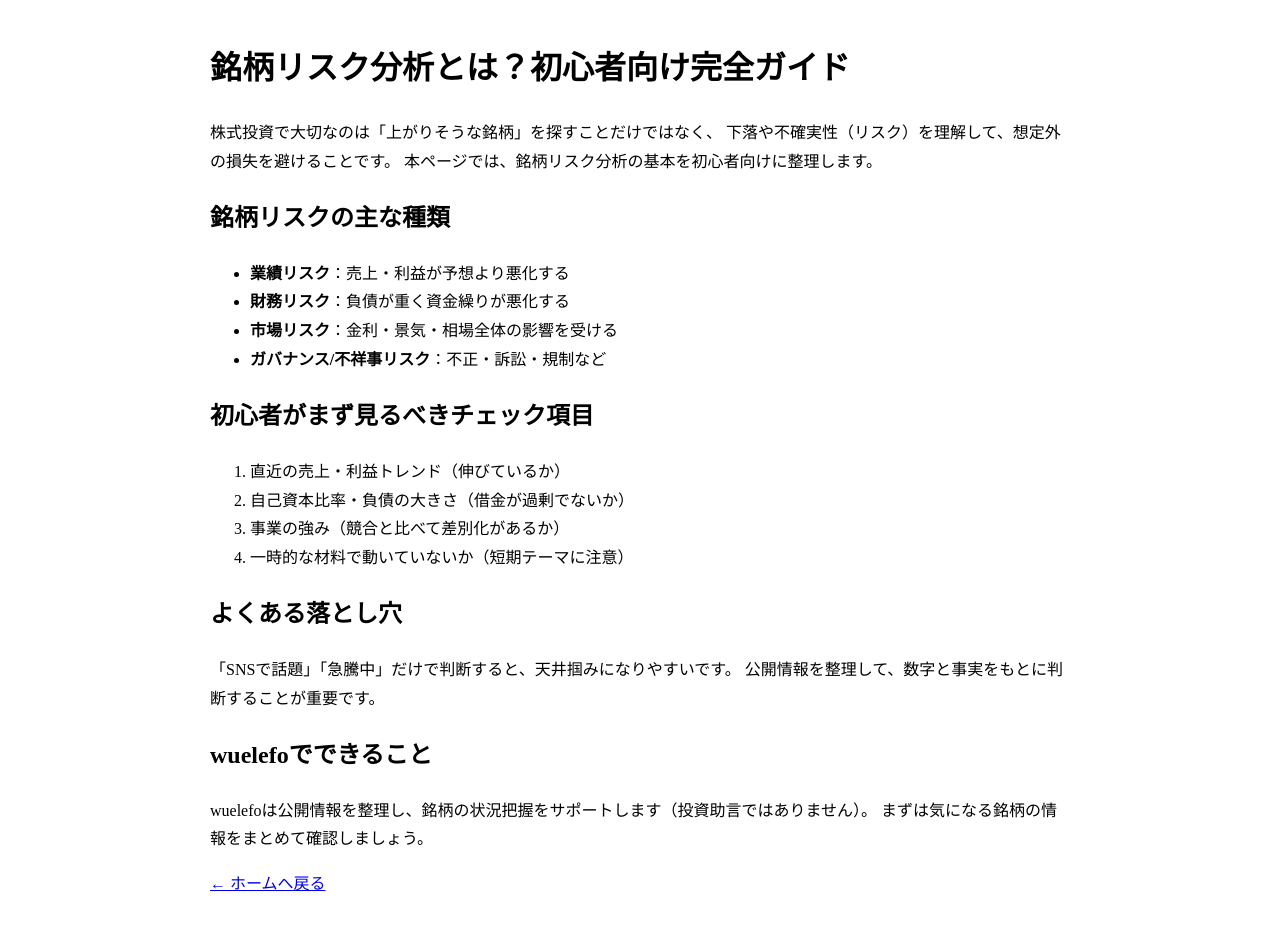
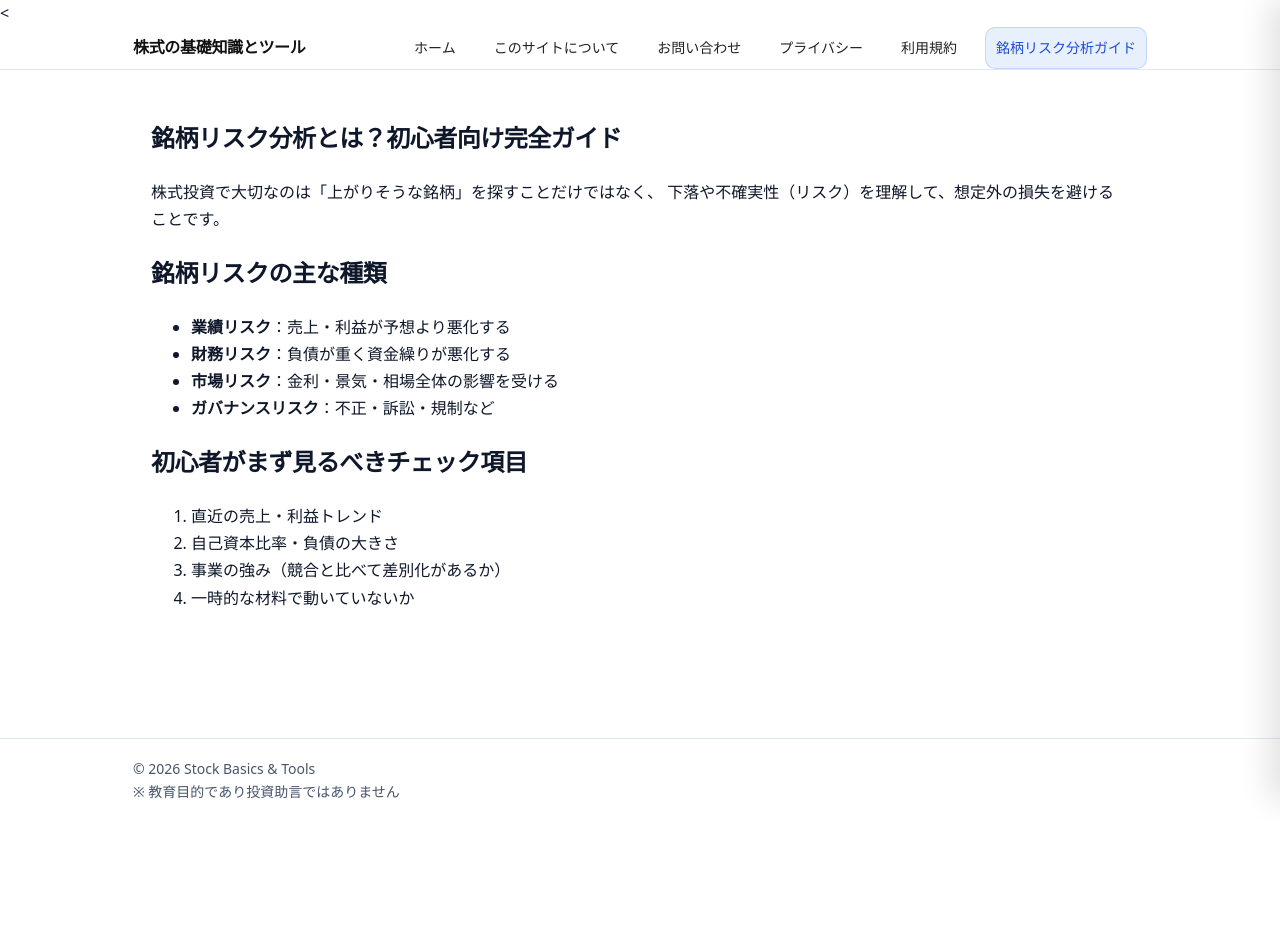
Before and after one commit to kellyrenner15-del/p1, a Flask app: page /stock-risk-guide in a window 1280 px wide. After the commit the page ends 799 px from the top, so only its background shows below. Run offline with Flask 3, Linux system fonts and the light colour scheme.

Commit message:
修改一点信息

```diff
--- a/templates/base.html
+++ b/templates/base.html
@@ -1,15 +1,27 @@
 <!doctype html>
 <html lang="ja">
 <head>
-  <meta charset="utf-8">
-  <meta name="viewport" content="width=device-width, initial-scale=1">
+    <meta charset="utf-8">
+    <meta name="viewport" content="width=device-width, initial-scale=1">
 
-  <title>{% block title %}株式の基礎知識とツール{% endblock %}</title>
-  <meta name="description" content="{% block description %}教育目的の株式情報整理サイト{% endblock %}">
+    <title>{% block title %}株式の基礎知識とツール | Wuelefo{% endblock %}</title>
 
-  <link rel="stylesheet" href="/static/style.css">
+    <meta name="description" content="{% block description %}教育目的の株式情報整理サイト。株式の基礎知識、リスクの考え方、情報整理ツールを提供します。{% endblock %}">
+
+    <!-- 让 Google 知道这是正式页面 -->
+    <meta name="robots" content="index, follow">
+
+    <!-- Canonical 统一主网址 -->
+    <link rel="canonical" href="{% block canonical %}https://wuelefo.com/{% endblock %}">
+
+    <!-- Open Graph（分享用） -->
+    <meta property="og:title" content="{% block og_title %}株式の基礎知識とツール | Wuelefo{% endblock %}">
+    <meta property="og:description" content="{% block og_description %}教育目的の株式情報整理サイト。株式の基礎知識と情報整理ツールを提供。{% endblock %}">
+    <meta property="og:type" content="website">
+    <meta property="og:url" content="{% block og_url %}https://wuelefo.com/{% endblock %}">
+
+    <link rel="stylesheet" href="/static/style.css">
 </head>
-
 <body>
 
 <<header class="topbar">
--- a/templates/stock_risk_guide.html
+++ b/templates/stock_risk_guide.html
@@ -1,20 +1,20 @@
-<!doctype html>
-<html lang="ja">
-<head>
-  <meta charset="utf-8" />
-  <title>銘柄リスク分析とは？初心者向けガイド｜wuelefo</title>
-  <meta name="description" content="銘柄リスク分析の基本、見るべき指標、初心者が避けたい落とし穴をわかりやすく解説。wuelefoで公開情報を整理して確認できます。" />
-  <meta name="robots" content="index,follow" />
-  <link rel="canonical" href="https://wuelefo.com/stock-risk-guide" />
-</head>
-<body>
-  <main style="max-width: 860px; margin: 40px auto; padding: 0 16px; line-height: 1.8;">
+{% extends "base.html" %}
+
+{% block title %}銘柄リスク分析とは？初心者向け完全ガイド | Wuelefo{% endblock %}
+{% block description %}銘柄リスク分析の基本。見るべき指標、初心者が避けたい落とし穴をわかりやすく解説します。{% endblock %}
+{% block canonical %}https://wuelefo.com/stock-risk-guide{% endblock %}
+{% block og_url %}https://wuelefo.com/stock-risk-guide{% endblock %}
+
+{% block content %}
+
+<section class="page">
+  <div class="page-head">
     <h1>銘柄リスク分析とは？初心者向け完全ガイド</h1>
+  </div>
 
   <p>
     株式投資で大切なのは「上がりそうな銘柄」を探すことだけではなく、
     下落や不確実性（リスク）を理解して、想定外の損失を避けることです。
-      本ページでは、銘柄リスク分析の基本を初心者向けに整理します。
   </p>
 
   <h2>銘柄リスクの主な種類</h2>
@@ -22,30 +22,17 @@
     <li><b>業績リスク</b>：売上・利益が予想より悪化する</li>
     <li><b>財務リスク</b>：負債が重く資金繰りが悪化する</li>
     <li><b>市場リスク</b>：金利・景気・相場全体の影響を受ける</li>
-      <li><b>ガバナンス/不祥事リスク</b>：不正・訴訟・規制など</li>
+    <li><b>ガバナンスリスク</b>：不正・訴訟・規制など</li>
   </ul>
 
   <h2>初心者がまず見るべきチェック項目</h2>
   <ol>
-      <li>直近の売上・利益トレンド（伸びているか）</li>
-      <li>自己資本比率・負債の大きさ（借金が過剰でないか）</li>
+    <li>直近の売上・利益トレンド</li>
+    <li>自己資本比率・負債の大きさ</li>
     <li>事業の強み（競合と比べて差別化があるか）</li>
-      <li>一時的な材料で動いていないか（短期テーマに注意）</li>
+    <li>一時的な材料で動いていないか</li>
   </ol>
 
-    <h2>よくある落とし穴</h2>
-    <p>
-      「SNSで話題」「急騰中」だけで判断すると、天井掴みになりやすいです。
-      公開情報を整理して、数字と事実をもとに判断することが重要です。
-    </p>
+</section>
 
-    <h2>wuelefoでできること</h2>
-    <p>
-      wuelefoは公開情報を整理し、銘柄の状況把握をサポートします（投資助言ではありません）。
-      まずは気になる銘柄の情報をまとめて確認しましょう。
-    </p>
-
-    <p><a href="/">← ホームへ戻る</a></p>
-  </main>
-</body>
-</html>
+{% endblock %}
--- a/templates/terms.html
+++ b/templates/terms.html
@@ -1,8 +1,10 @@
 <!-- templates/terms.html -->
 {% extends "base.html" %}
-{% block title %}利用規約{% endblock %}
 
-{% block content %}
+{% block title %}利用規約 | Wuelefo{% endblock %}
+{% block description %}Wuelefoの利用規約。サイト利用に関する注意事項と免責事項について説明します。{% endblock %}
+{% block canonical %}https://wuelefo.com/terms{% endblock %}
+{% block og_url %}https://wuelefo.com/terms{% endblock %}
 <main class="container page">
   <h1 class="page-title">利用規約</h1>
   <p class="page-lead">
```
Also changed, not shown: templates/about.html (+4 -4 lines), templates/contact.html (+4 -4 lines), templates/index.html (+4 -4 lines), templates/privacy.html (+4 -4 lines). Lines whose indentation alone changed are shown as unchanged.
